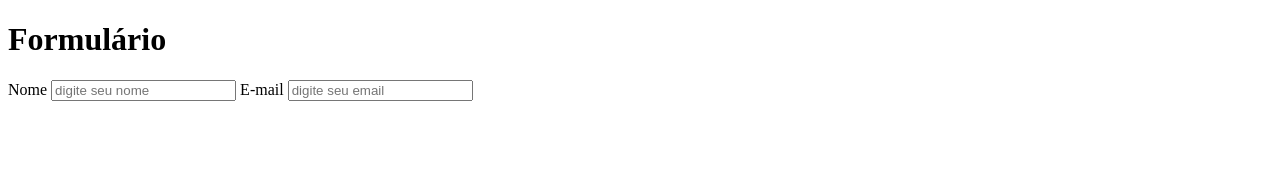
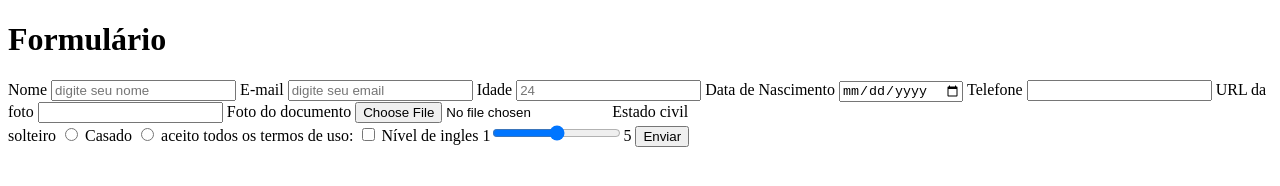
Before and after one commit to quilantera/estudando-html, a plain HTML site: page Aula-26-06-2023/formularios.html in a window 1280 px wide. Drawn offline with Linux system fonts and the light colour scheme.

Commit message:
continuacao aula 26-06-2023

```diff
--- a/Aula-26-06-2023/formularios.html
+++ b/Aula-26-06-2023/formularios.html
@@ -1,8 +1,8 @@
 <!DOCTYPE html>
 <html lang="pt-BR">
   <head>
-  <meta charset="UTF-8">
-  <meta name="viewport" content="width=device-width, initial-scale=1.0">
+    <meta charset="UTF-8" />
+    <meta name="viewport" content="width=device-width, initial-scale=1.0" />
     <title>formulários</title>
   </head>
   <body>
@@ -10,10 +10,34 @@
     <!-- <form> -> Estrutura Base de um formulário HTML -->
     <form action="">
       <label>Nome</label>
-    <input type="text" name="nome" id="name" placeholder="digite seu nome">
+      <input type="text" name="nome" id="name" placeholder="digite seu nome" />
       <label>E-mail</label>
-    <input type="email" name="email" id="email" placeholder="digite seu email">
+      <input
+        type="email"
+        name="email"
+        id="email"
+        placeholder="digite seu email"
+      />
+      <label>Idade</label>
+      <input type="number" name="idade" id="idade" placeholder="24" />
+      <label>Data de Nascimento </label>
+      <input type="date" name="data-de-nascimento" />
+      <label>Telefone</label>
+      <input type="tel" name="telefone" />
+      <label>URL da foto</label>
+      <input type="url" name="url" id="url" />
+      <label> Foto do documento</label>
+      <input type="file" name="file" accept=".png, .jpg, .gif" />
+      <label>Estado civil</label> <br />
+      <label>solteiro</label>
+      <input type="radio" name="estado-civil" />
+      <label>Casado</label>
+      <input type="radio" name="estado-civil" />
+      <label>aceito todos os termos de uso:</label>
+      <input type="checkbox" name="termos-de-uso" />
+      <label>Nível de ingles</label>
+      1<input type="range" min="1" max="5" step="1">5
+      <button type="submit" name="enviar">Enviar</button>
     </form>
-
   </body>
 </html>
```
Lines whose indentation alone changed are shown as unchanged.
